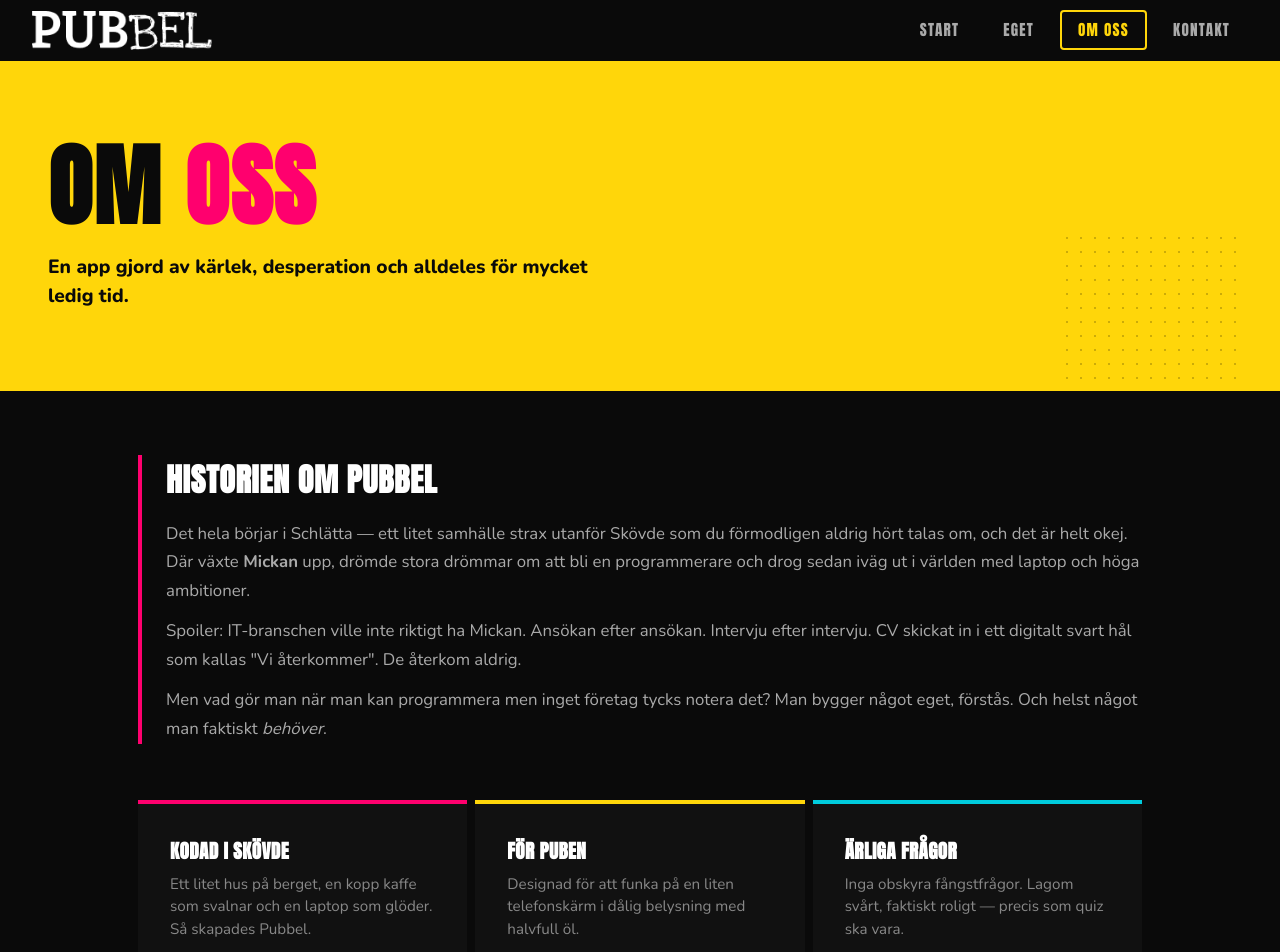
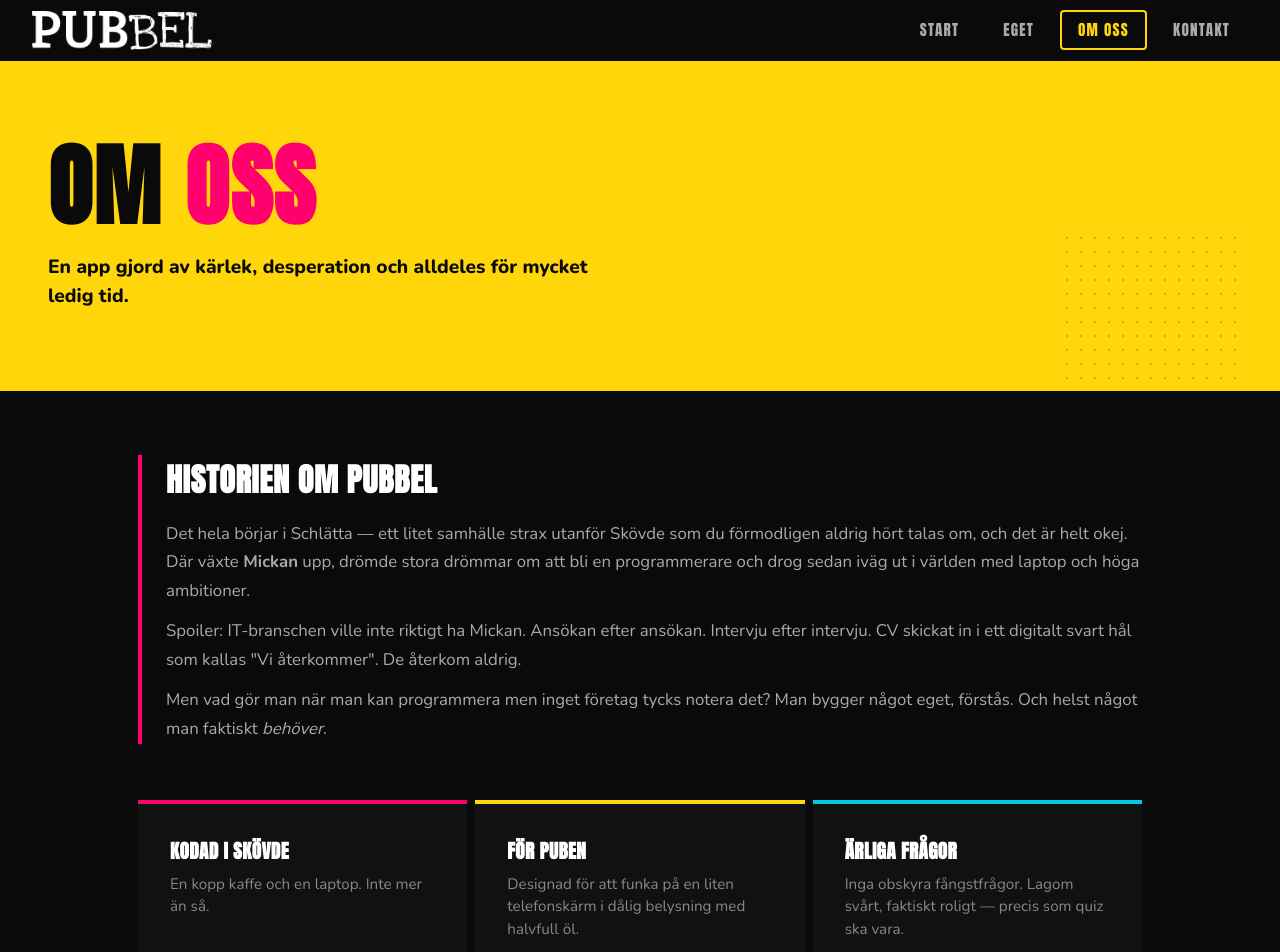
Before and after one commit to Mickan10/PUBBEL, a React (Vite) app: page /#/om-oss in a window 1280 px wide. Shown: the top 952 px of the page. Built offline with nearby package versions, Linux system fonts and the light colour scheme; a web font is replaced by a local one.

Commit message:
simplify kodad i skövde text

```diff
--- a/src/pages/OmOss.tsx
+++ b/src/pages/OmOss.tsx
@@ -36,7 +36,7 @@
           {[
             {
               title: 'KODAD I SKÖVDE',
-              text: 'Ett litet hus på berget, en kopp kaffe som svalnar och en laptop som glöder. Så skapades Pubbel.',
+              text: 'En kopp kaffe och en laptop. Inte mer än så.',
             },
             {
               title: 'FÖR PUBEN',
```
